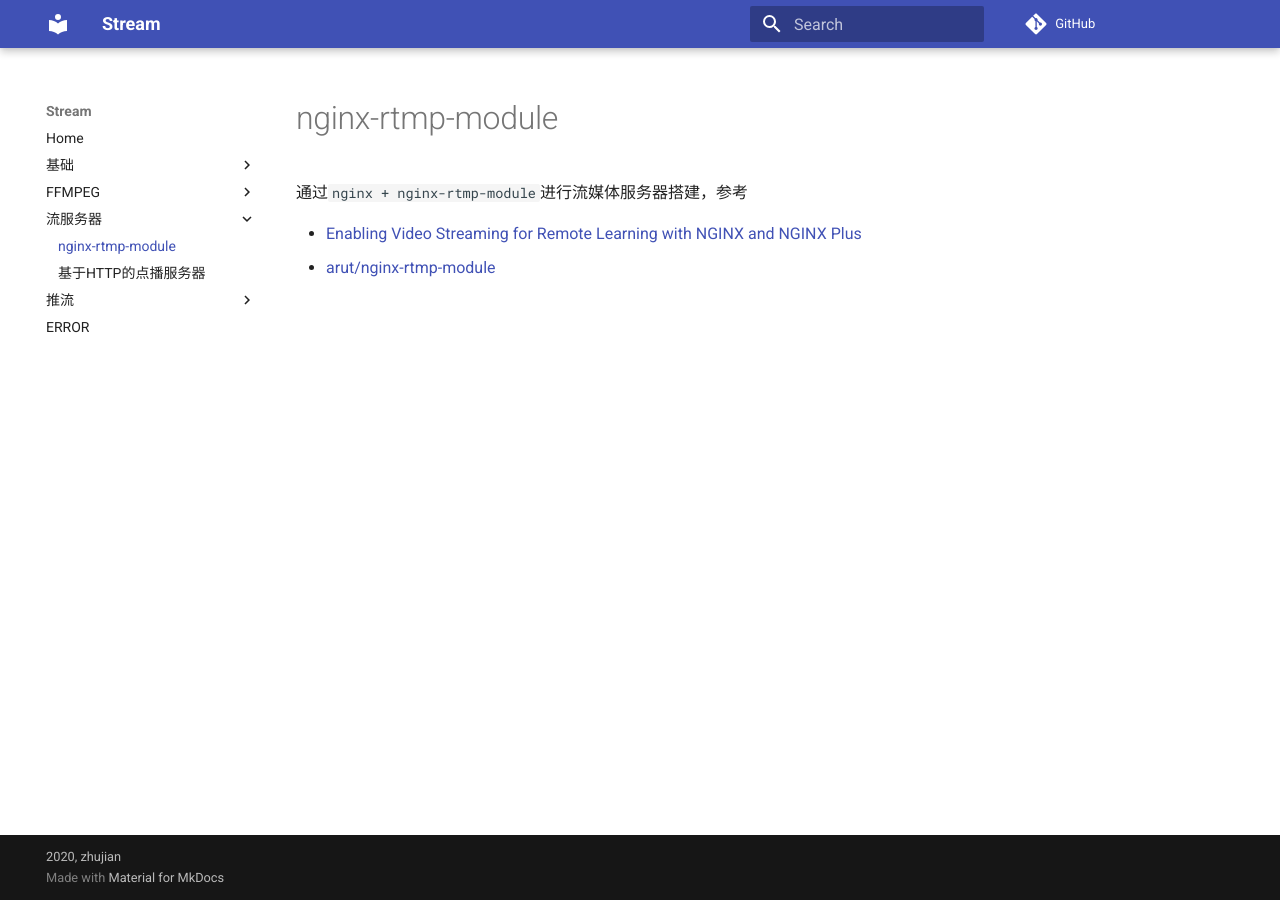
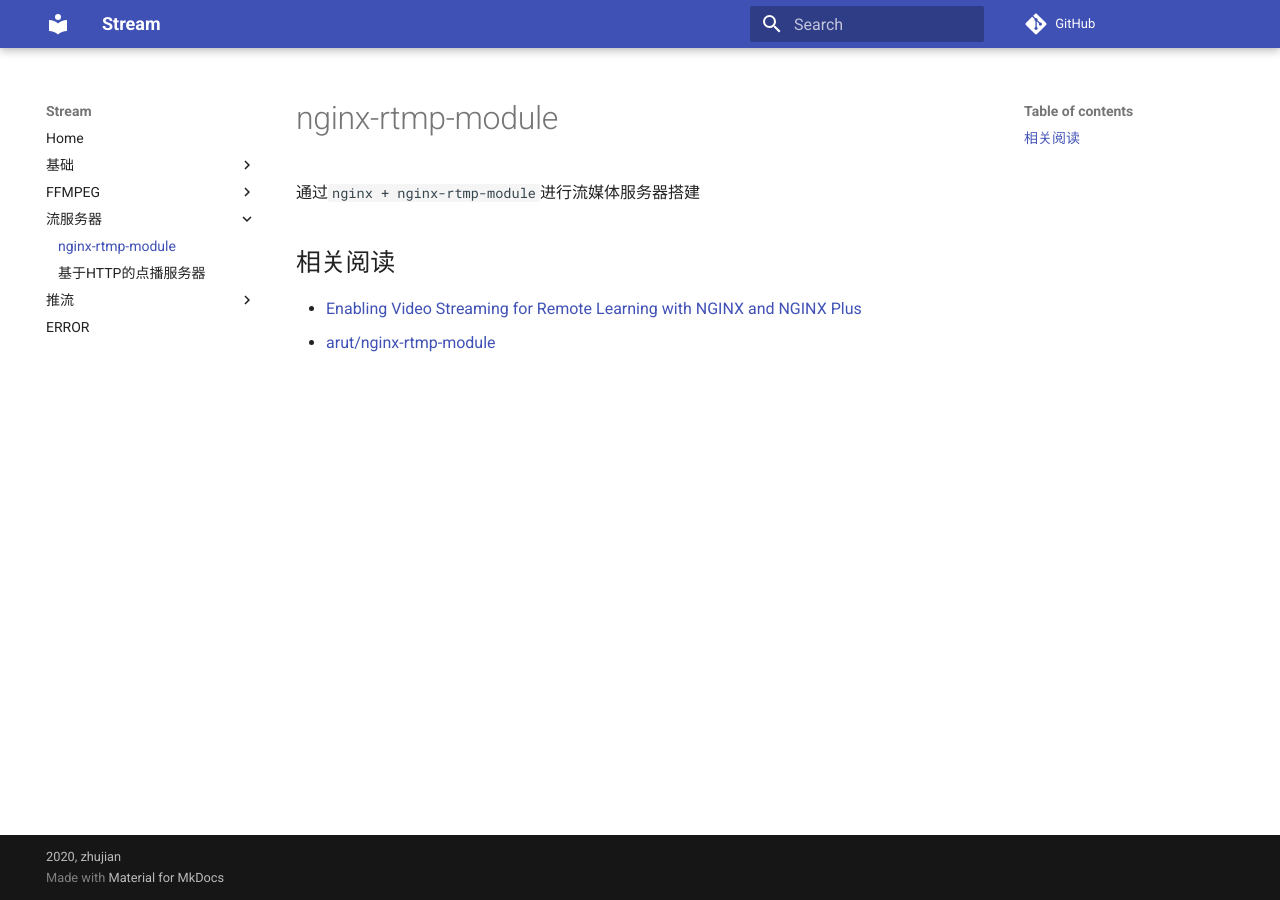
Before and after one commit to ZJDoc/Stream, an MkDocs documentation site: the page built from docs/server/nginx-rtmp-module.md, in a window 1280 px wide. Built offline with MkDocs 1.6.1 and Material for MkDocs 9.7.7, drawn with Linux system fonts in a browser that asks for light colours; comment, search, counter and statistics services are not loaded.

Commit message:
docs(server): update nginx-rtmp-module

```diff
--- a/docs/server/nginx-rtmp-module.md
+++ b/docs/server/nginx-rtmp-module.md
@@ -1,7 +1,9 @@
 
 # nginx-rtmp-module
 
-通过`nginx + nginx-rtmp-module`进行流媒体服务器搭建，参考
+通过`nginx + nginx-rtmp-module`进行流媒体服务器搭建
+
+## 相关阅读
 
 * [Enabling Video Streaming for Remote Learning with NGINX and NGINX Plus](https://www.nginx.com/blog/video-streaming-for-remote-learning-with-nginx/)
 * [ arut/nginx-rtmp-module ](https://github.com/arut/nginx-rtmp-module)
```
